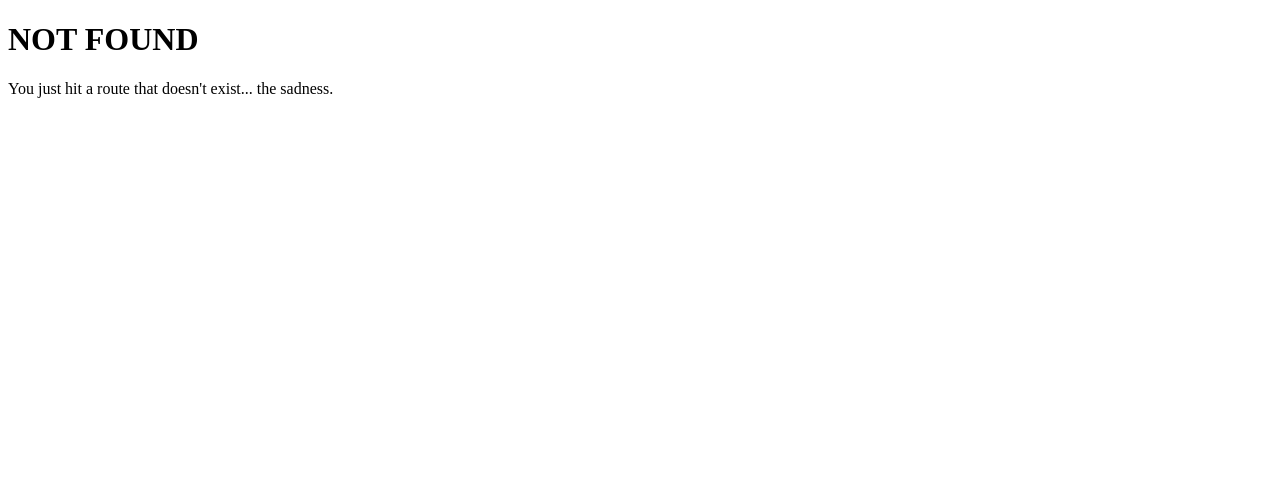
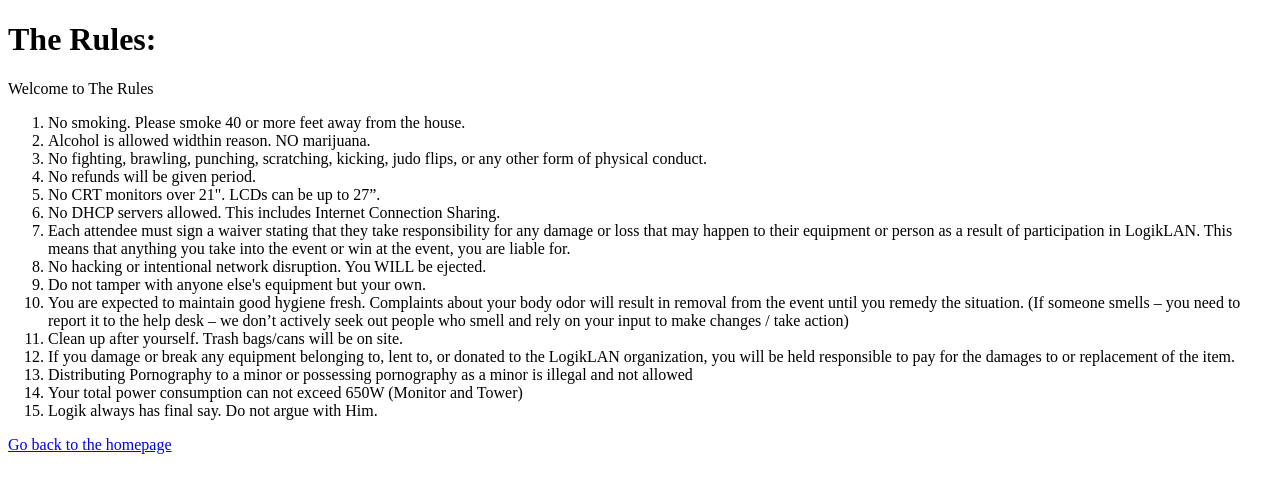
Before and after one commit to hnrzzle/gatsby-testing, a Gatsby site: page /the-rules in a window 1280 px wide. Before the commit this address had no page. Built offline with nearby package versions, Linux system fonts and the light colour scheme; Gatsby itself is replaced by a stand-in of ours.

Commit message:
add the rules for logiklan

```diff
--- a/src/pages/index.js
+++ b/src/pages/index.js
@@ -3,9 +3,9 @@
 
 const IndexPage = () => (
   <div>
-    <h1>Hi people</h1>
-    <p>Welcome to your new Gatsby site.</p>
-    <p>Now go build something great.</p>
+    <h1>LogikLAN</h1>
+    <p>Welcome to LogikLAN</p>
+    <p>Be sure to check out <Link to="/the-rules">The Rules</Link></p>
     <Link to="/page-2/">Go to page 2</Link>
   </div>
 )
--- /dev/null
+++ b/src/pages/the-rules.js
@@ -0,0 +1,43 @@
+import React from 'react';
+import Link from 'gatsby-link';
+
+const theRules = () => (
+  <div>
+    <h1>The Rules:</h1>
+    <p>Welcome to The Rules</p>
+    <ol>
+      <li>No smoking. Please smoke 40 or more feet away from the house.</li>
+
+      <li>Alcohol is allowed widthin reason. NO marijuana.</li>
+
+      <li>No fighting, brawling, punching, scratching, kicking, judo flips, or any other form of physical conduct.</li>
+
+      <li>No refunds will be given period.</li>
+
+      <li>No CRT monitors over 21". LCDs can be up to 27”.</li>
+
+      <li>No DHCP servers allowed. This includes Internet Connection Sharing.</li>
+
+      <li>Each attendee must sign a waiver stating that they take responsibility for any damage or loss that may happen to their equipment or person as a result of participation in LogikLAN. This means that anything you take into the event or win at the event, you are liable for.</li>
+
+      <li>No hacking or intentional network disruption. You WILL be ejected.</li>
+
+      <li>Do not tamper with anyone else's equipment but your own.</li>
+
+      <li>You are expected to maintain good hygiene fresh. Complaints about your body odor will result in removal from the event until you remedy the situation. (If someone smells – you need to report it to the help desk – we don’t actively seek out people who smell and rely on your input to make changes / take action)</li>
+
+      <li>Clean up after yourself. Trash bags/cans will be on site.</li>
+
+      <li>If you damage or break any equipment belonging to, lent to, or donated to the LogikLAN organization, you will be held responsible to pay for the damages to or replacement of the item.</li>
+
+      <li>Distributing Pornography to a minor or possessing pornography as a minor is illegal and not allowed</li>
+
+      <li>Your total power consumption can not exceed 650W (Monitor and Tower)</li>
+
+      <li> Logik always has final say. Do not argue with Him. </li>
+    </ol>
+    <Link to="/">Go back to the homepage</Link>
+  </div>
+);
+
+export default theRules;
```
